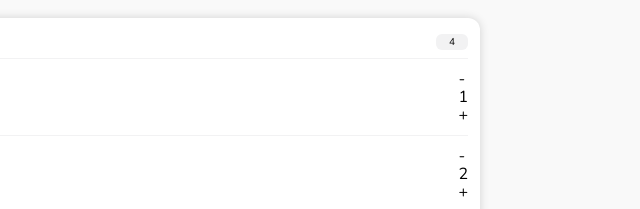
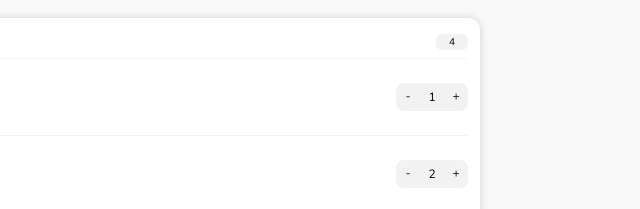
Before and after one commit to rabopuk/BURGERS-Your-Meal, a plain HTML site: page index.html in a window 1280 px wide. Shown: the part 591-800 px from the top of the page, 640-1280 px from the left. Drawn offline with Linux system fonts and the light colour scheme.

Commit message:
feat: add css for count element

```diff
--- a/css/count.css
+++ b/css/count.css
@@ -0,0 +1,21 @@
+.count {
+  display: flex;
+  align-items: center;
+  justify-content: space-between;
+  padding: 0 8px;
+  font-weight: 400;
+  font-size: 12px;
+  line-height: 16px;
+  width: 72px;
+  height: 28px;
+  background: #F2F2F3;
+  border-radius: 8px;
+}
+
+.count-minus {
+  width: 8px;
+}
+
+.count-plus {
+  width: 8px;
+}
--- a/css/order.css
+++ b/css/order.css
@@ -102,8 +102,6 @@
   margin-bottom: 8px;
 }
 
-.order__product-count {}
-
 .order__total {
   display: flex;
   justify-content: space-between;
```
